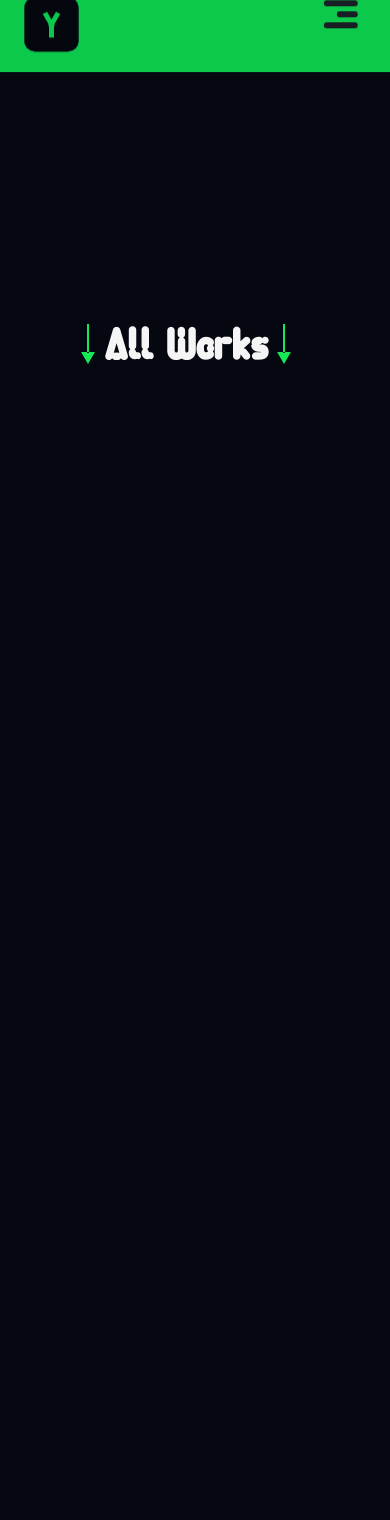
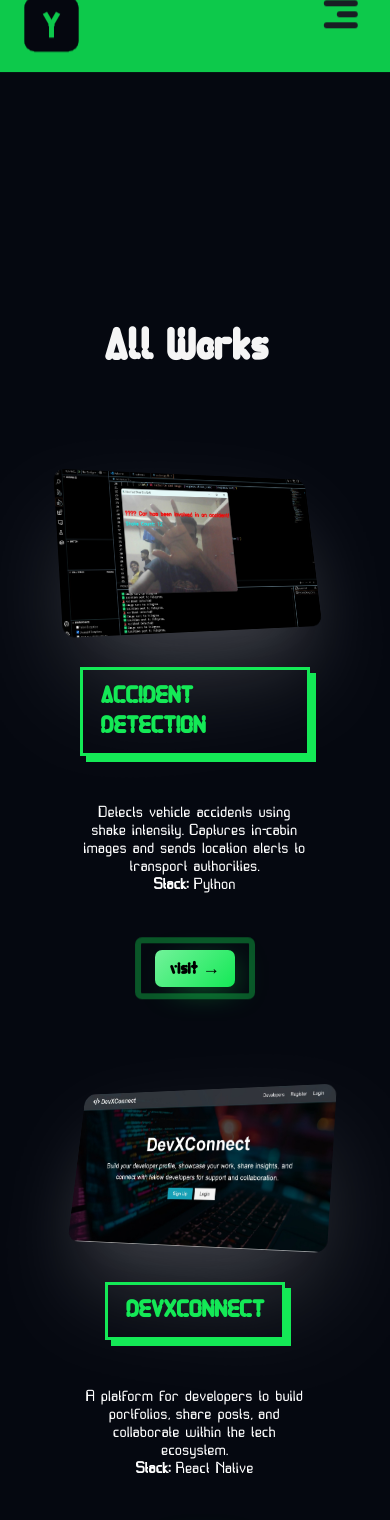
Before and after one commit to YunithYT/My-PORTFOLIO_SITE, a React (Create React App) app: page /work in a window 390 px wide. Shown: the top 1520 px of the page. Built offline with nearby package versions, Linux system fonts and the light colour scheme.

Commit message:
Add rewrite rule for client-side routing

```diff
--- a/src/pages/Work/work.js
+++ b/src/pages/Work/work.js
@@ -1,7 +1,4 @@
-// src/pages/Work/work.js (Final Corrected Version)
-
-import React, { useEffect, useRef } from 'react';
-import './work.scss';
+import './work.scss'
 import accidentDetectionImg from "../../assets/images/accidentdetection.jpg";
 import devxconnectImg from "../../assets/images/devxconnect.jpg";
 import todolistImg from "../../assets/images/todolist.jpg";
@@ -11,61 +8,154 @@
 import weatherappImg from "../../assets/images/weather.jpg";
 
 function Work() {
-    const workRef = useRef(null);
-
-    // This effect runs once when the Work component first loads
-    useEffect(() => {
-        const element = workRef.current;
-        if (element) {
-            // Force the component to become visible by adding the 'show' class
-            element.classList.add('show');
-            element.classList.remove('hidden');
-        }
-    }, []); // The empty array [] ensures this runs only once
-
     return (
-        // Add the ref and a default 'hidden' class to the main container
-        <div className="work hidden" ref={workRef}>
+        <div className="work">
             <div className="work-header">
                 <span>
                     <svg width="16" height="40" viewBox="0 0 8 20" fill="none" xmlns="http://www.w3.org/2000/svg">
-                        <path d="M4 20L0.535898 14L7.4641 14L4 20ZM3.5 -4.37114e-08L3.5 14.5L4.5 14.5L4.5 4.37114e-08L3.5 -4.37114e-08Z" fill="#14E956"/>
+                        <path d="..." fill="#14E956"/>
                     </svg>
                     <h2>All Works</h2>
                     <svg width="16" height="40" viewBox="0 0 8 20" fill="none" xmlns="http://www.w3.org/2000/svg">
-                        <path d="M4 20L0.535898 14L7.4641 14L4 20ZM3.5 -4.37114e-08L3.5 14.5L4.5 14.5L4.5 4.37114e-08L3.5 -4.37114e-08Z" fill="#14E956"/>
+                        <path d="..." fill="#14E956"/>
                     </svg>
                 </span>
             </div>
             <div className="projects">
+
+                {/* Accident Detection */}
                 <div className="single">
-                    <div className="single-img"><img src={accidentDetectionImg} alt="Accident Detection"/></div>
-                    <div className="single-detail"><h4>Accident Detection</h4><p>Detects vehicle accidents using shake intensity. Captures in-cabin images and sends location alerts to transport authorities.<br/><strong>Stack:</strong> Python</p><div className="button-wrap"><a href="https://github.com/YunithYT/project-omega" target="_blank" rel="noopener noreferrer"><button className="button">Visit &rarr;</button></a></div></div>
+                    <div className="single-img">
+                        <img src={accidentDetectionImg} alt="Accident Detection" />
+                    </div>
+                    <div className="single-detail">
+                        <h4>Accident Detection</h4>
+                        <p>
+                            Detects vehicle accidents using shake intensity. Captures in-cabin images and sends location alerts to transport authorities.
+                            <br /><strong>Stack:</strong> Python
+                        </p>
+                        <div className="button-wrap">
+                            <a href="https://github.com/YunithYT/project-omega" target="_blank" rel="noopener noreferrer">
+                                <button className="button">Visit &rarr;</button>
+                            </a>
+                        </div>
+                    </div>
                 </div>
+
+                {/* DevXConnect */}
                 <div className="single reverse">
-                    <div className="single-img"><img src={devxconnectImg} alt="DevXConnect"/></div>
-                    <div className="single-detail"><h4>DevXConnect</h4><p>A platform for developers to build portfolios, share posts, and collaborate within the tech ecosystem.<br/><strong>Stack:</strong> React Native</p><div className="button-wrap"><a href="https://devxconnect.onrender.com" target="_blank" rel="noopener noreferrer"><button className="button">Visit &rarr;</button></a></div></div>
+                    <div className="single-img">
+                        <img src={devxconnectImg} alt="DevXConnect" />
+                    </div>
+                    <div className="single-detail">
+                        <h4>DevXConnect</h4>
+                        <p>
+                            A platform for developers to build portfolios, share posts, and collaborate within the tech ecosystem.
+                            <br /><strong>Stack:</strong> React Native
+                        </p>
+                        <div className="button-wrap">
+                             <a href="https://devxconnect.onrender.com" target="_blank" rel="noopener noreferrer">
+                                <button className="button">Visit &rarr;</button>
+                            </a>
+                        </div>
+                    </div>
                 </div>
+
+                {/* TodoList */}
                 <div className="single">
-                    <div className="single-img"><img src={todolistImg} alt="TodoList"/></div>
-                    <div className="single-detail"><h4>TodoList</h4><p>Manage tasks with subject, date, and progress tracking. Supports toggling, editing, and deletion.<br/><strong>Stack:</strong> Spring Boot, Hibernate</p><div className="button-wrap"><a href="https://spring-boot-todo-app-nmh1.onrender.com" target="_blank" rel="noopener noreferrer"><button className="button">Visit &rarr;</button></a></div></div>
+                    <div className="single-img">
+                        <img src={todolistImg} alt="TodoList" />
+                    </div>
+                    <div className="single-detail">
+                        <h4>TodoList</h4>
+                        <p>
+                            Manage tasks with subject, date, and progress tracking. Supports toggling, editing, and deletion.
+                            <br /><strong>Stack:</strong> Spring Boot, Hibernate
+                        </p>
+                        <div className="button-wrap">
+                            <a href="https://spring-boot-todo-app-nmh1.onrender.com" target="_blank" rel="noopener noreferrer">
+                                <button className="button">Visit &rarr;</button>
+                            </a>
+                        </div>
+                    </div>
                 </div>
+
+                {/* Bus Passenger Overload */}
                 <div className="single reverse">
-                    <div className="single-img"><img src={buspassengerImg} alt="Bus Passenger Overload"/></div>
-                    <div className="single-detail"><h4>Bus Passenger Overload</h4><p>Detects and alerts passenger overload with buzzer and message to authorities. Displays bus capacity to the driver.<br/><strong>Stack:</strong> C++ / IoT / Arduino IDE</p><div className="button-wrap"><a href="https://github.com/YunithYT/Team-Optimus" target="_blank" rel="noopener noreferrer"><button className="button">Visit &rarr;</button></a></div></div>
+                    <div className="single-img">
+                        <img src={buspassengerImg} alt="Bus Passenger Overload" />
+                    </div>
+                    <div className="single-detail">
+                        <h4>Bus Passenger Overload</h4>
+                        <p>
+                            Detects and alerts passenger overload with buzzer and message to authorities. Displays bus capacity to the driver.
+                            <br /><strong>Stack:</strong> C++ / IoT / Arduino IDE
+                        </p>
+                        <div className="button-wrap">
+                            <a href="https://github.com/YunithYT/Team-Optimus" target="_blank" rel="noopener noreferrer">
+                                <button className="button">Visit &rarr;</button>
+                            </a>
+                        </div>
+                    </div>
                 </div>
+
+                {/* Anti Sleep Glass */}
                 <div className="single">
-                    <div className="single-img"><img src={antisleepImg} alt="Anti Sleep Glass"/></div>
-                    <div className="single-detail"><h4>Anti Sleep Alarm Glass</h4><p>Eye blink sensor detects drowsiness in drivers. Activates buzzer, vibration, and stops motor.<br/><strong>Stack:</strong> C++ / IoT / Arduino</p><div className="button-wrap"><a href="https://github.com/YunithYT/ANTI-SLEEP-ALARM" target="_blank" rel="noopener noreferrer"><button className="button">Visit &rarr;</button></a></div></div>
+                    <div className="single-img">
+                        <img src={antisleepImg} alt="Anti Sleep Glass" />
+                    </div>
+                    <div className="single-detail">
+                        <h4>Anti Sleep Alarm Glass</h4>
+                        <p>
+                            Eye blink sensor detects drowsiness in drivers. Activates buzzer, vibration, and stops motor.
+                            <br /><strong>Stack:</strong> C++ / IoT / Arduino
+                        </p>
+                        <div className="button-wrap">
+                            <a href="https://github.com/YunithYT/ANTI-SLEEP-ALARM" target="_blank" rel="noopener noreferrer">
+                                <button className="button">Visit &rarr;</button>
+                            </a>
+                        </div>
+                    </div>
                 </div>
+
+                {/* Chat App */}
                 <div className="single reverse">
-                    <div className="single-img"><img src={chatappImg} alt="Chat App"/></div>
-                    <div className="single-detail"><h4>WebSocket Chat App</h4><p>A global chat app using WebSockets for real-time messaging between users.<br/><strong>Stack:</strong> Spring Boot</p><div className="button-wrap"><a href="https://global-chat-app-qyi4.onrender.com" target="_blank" rel="noopener noreferrer"><button className="button">Visit &rarr;</button></a></div></div>
+                    <div className="single-img">
+                        <img src={chatappImg} alt="Chat App" />
+                    </div>
+                    <div className="single-detail">
+                        <h4>WebSocket Chat App</h4>
+                        <p>
+                            A global chat app using WebSockets for real-time messaging between users.
+                            <br /><strong>Stack:</strong> Spring Boot
+                        </p>
+                        <div className="button-wrap">
+                            <a href=" https://global-chat-app-qyi4.onrender.com" target="_blank" rel="noopener noreferrer">
+                                <button className="button">Visit &rarr;</button>
+                            </a>
+                        </div>
+                    </div>
                 </div>
+
+                {/* Weather App */}
                 <div className="single">
-                    <div className="single-img"><img src={weatherappImg} alt="Weather App"/></div>
-                    <div className="single-detail"><h4>Weather App</h4><p>A Flutter app that displays real-time global weather conditions, humidity, and water levels with engaging animations.<br/><strong>Stack:</strong> Flutter / Dart</p><div className="button-wrap"><a href="https://mausamapp-59c48.web.app" target="_blank" rel="noopener noreferrer"><button className="button">Visit &rarr;</button></a></div></div>
+                    <div className="single-img">
+                        <img src={weatherappImg} alt="Weather App" />
+                    </div>
+                    <div className="single-detail">
+                        <h4>Weather App</h4>
+                        <p>
+                            A Flutter app that displays real-time global weather conditions, humidity, and water levels with engaging animations.
+                            <br /><strong>Stack:</strong> Flutter / Dart
+                        </p>
+                        <div className="button-wrap">
+                            <a href=" https://mausamapp-59c48.web.app" target="_blank" rel="noopener noreferrer">
+                                <button className="button">Visit &rarr;</button>
+                            </a>
+                        </div>
+                    </div>
                 </div>
+
             </div>
         </div>
     )
--- a/src/pages/Work/work.scss
+++ b/src/pages/Work/work.scss
@@ -1,31 +1,52 @@
 .work {
     margin-top: 15rem;
-
-    // Add these classes for the parent container animation
-    &.hidden {
-        opacity: 0;
+    @media (min-width: 1025px) and (max-width: 1300px){
     }
-    &.show {
-        opacity: 1;
-        transition: opacity 0.5s ease-in;
+    @media (min-width: 760px) and (max-width: 1024px) {
     }
-
+    @media (min-width: 480px) and (max-width: 759px) {
+    }
+    @media (max-width: 479px) {
+    }
     .work-header {
         display: flex;
         justify-content: flex-start;
         align-items: flex-start;
         padding-left: 5rem;
+        @media (min-width: 1025px) and (max-width: 1300px){
+        }
+        @media (min-width: 760px) and (max-width: 1024px) {
+        }
+        @media (min-width: 480px) and (max-width: 759px) {
+        }
+        @media (max-width: 479px) {
+        }
         span {
             display: flex;
+            @media (min-width: 1025px) and (max-width: 1300px){
+            }
+            @media (min-width: 760px) and (max-width: 1024px) {
+            }
+            @media (min-width: 480px) and (max-width: 759px) {
+            }
+            @media (max-width: 479px) {
+            }
             h2 {
                 margin: 0 .5rem;
                 padding: 0;
                 font-family: "Cyborg";
                 font-weight: 900;
+                @media (min-width: 1025px) and (max-width: 1300px){
+                }
+                @media (min-width: 760px) and (max-width: 1024px) {
+                }
+                @media (min-width: 480px) and (max-width: 759px) {
+                }
+                @media (max-width: 479px) {
                 }
             }
         }
-
+    }
     .projects {
         display: flex;
         flex-direction: column;
@@ -33,81 +54,140 @@
         align-items: center;
         margin: 3rem 0 7rem 0;
         padding: 0rem 5rem;
-
-        /* --- THIS IS THE FIX --- */
-        /* It forces individual project cards to appear when the main 'work' page loads. */
-        .work.show & .single {
-            opacity: 1;
-            transform: none; // Resets any starting transforms
-            transition: opacity 0.6s ease-out, transform 0.6s ease-out;
+        @media (min-width: 1025px) and (max-width: 1300px){
         }
-        /* Optional: Stagger the animation for a nice effect */
-        .work.show & .single:nth-child(1) { transition-delay: 0.1s; }
-        .work.show & .single:nth-child(2) { transition-delay: 0.2s; }
-        .work.show & .single:nth-child(3) { transition-delay: 0.3s; }
-        .work.show & .single:nth-child(4) { transition-delay: 0.4s; }
-        .work.show & .single:nth-child(5) { transition-delay: 0.5s; }
-        .work.show & .single:nth-child(6) { transition-delay: 0.6s; }
-        .work.show & .single:nth-child(7) { transition-delay: 0.7s; }
-        /* --- END OF FIX --- */
-
+        @media (min-width: 760px) and (max-width: 1024px) {
+        }
+        @media (min-width: 480px) and (max-width: 759px) {
+        }
+        @media (max-width: 479px) {
+        }
         .single {
             display: flex;
             justify-content: space-between;
             align-items: center;
             width: 100%;
             margin: 6rem 0rem;
-
-            // Set the default "hidden" state for the animation
-            opacity: 0;
-            transform: translateY(30px);
-
-            @media (max-width: 1024px) {
+            @media (min-width: 1025px) and (max-width: 1300px){
+            }
+            @media (min-width: 760px) and (max-width: 1024px) {
                 flex-direction: column;
                 margin: 5rem 0rem;
             }
-            @media (max-width: 759px) {
+            @media (min-width: 480px) and (max-width: 759px) {
+                flex-direction: column;
                 margin: 3rem 0rem;
             }
             @media (max-width: 479px) {
+                flex-direction: column;
                 margin: 2rem 0rem;
             }
-
             &.reverse {
                 flex-direction: row-reverse;
-                @media (max-width: 1024px) {
+                @media (min-width: 1025px) and (max-width: 1300px){
+                }
+                @media (min-width: 760px) and (max-width: 1024px) {
+                    flex-direction: column;
+                }
+                @media (min-width: 480px) and (max-width: 759px) {
+                    flex-direction: column;
+                }
+                @media (max-width: 479px) {
                     flex-direction: column;
                 }
                 .single-img img {
-                    transform: perspective(800px) rotateY(-25deg) scale(0.8) rotateX(10deg);
+                    transform:
+                      perspective(800px)
+                      rotateY(-25deg) scale(0.8)
+                      rotateX(10deg);
+                      filter: blur(0px);
+                      opacity: 1;
+                      transition: 0.6s ease all;
                       &:hover {
-                        transform: perspective(800px) rotateY(15deg) translateY(50px) rotateX(10deg) scale(1);
+                        box-shadow: 0px 19px 67px -38px rgba(155,156,159,0.8);
+                        transform:
+                          perspective(800px)
+                          rotateY(15deg)
+                          translateY(50px)
+                          rotateX(10deg)
+                          scale(1);
+                        filter: blur(.2px);
+                        opacity: 1;
+                      }
+                    @media (min-width: 1025px) and (max-width: 1300px){
+                    }
+                    @media (min-width: 760px) and (max-width: 1024px) {
+                    }
+                    @media (min-width: 480px) and (max-width: 759px) {
+                    }
+                    @media (max-width: 479px) {
+                    }
+                }
+                .single-detail {
+                    // align-items: flex-start;
+                    @media (min-width: 1025px) and (max-width: 1300px){
+                    }
+                    @media (min-width: 760px) and (max-width: 1024px) {
+                    }
+                    @media (min-width: 480px) and (max-width: 759px) {
+                    }
+                    @media (max-width: 479px) {
                     }
                 }
             }
-
             .single-img {
                 display: flex;
                 justify-content: center;
                 align-items: center;
                 width: 60%;
-                @media (max-width: 1024px) { width: 100%; }
-
+                @media (min-width: 1025px) and (max-width: 1300px){
+                }
+                @media (min-width: 760px) and (max-width: 1024px) {
+                    width: 100%;
+                }
+                @media (min-width: 480px) and (max-width: 759px) {
+                    width: 100%;
+                }
+                @media (max-width: 479px) {
+                    width: 100%;
+                }
                 img {
                     width: 700px;
                     height: 398px;
                     border-radius: 15px;
-                    box-shadow: rgba(155,156,159, 0.42) 0px 60px 123px -25px, rgba(155,156,159, 0.08) 0px 35px 75px -35px;
-                    transform: perspective(800px) rotateY(25deg) scale(0.8) rotateX(10deg);
+                    box-shadow: rgba(155,156,159, 0.42) 0px 60px 123px -25px,
+                    rgba(155,156,159, 0.08) 0px 35px 75px -35px;
+                    transform:
+                      perspective(800px)
+                      rotateY(25deg) scale(0.8)
+                      rotateX(10deg);
                       filter: blur(0px);
                       opacity: 1;
                       transition: 0.6s ease all;
                       &:hover {
                         box-shadow: 0px 19px 67px -38px rgba(155,156,159,0.8);
-                        transform: perspective(800px) rotateY(-15deg) translateY(-50px) rotateX(10deg) scale(1);
+                        transform:
+                          perspective(800px)
+                          rotateY(-15deg)
+                          translateY(-50px)
+                          rotateX(10deg)
+                          scale(1);
                         filter: blur(.2px);
+                        opacity: 1;
+                        @media (min-width: 1025px) and (max-width: 1300px){
                         }
-                    @media (max-width: 759px) {
+                        @media (min-width: 760px) and (max-width: 1024px) {
+                        }
+                        @media (min-width: 480px) and (max-width: 759px) {
+                        }
+                        @media (max-width: 479px) {
+                        }
+                      }
+                    @media (min-width: 1025px) and (max-width: 1300px){
+                    }
+                    @media (min-width: 760px) and (max-width: 1024px) {
+                    }
+                    @media (min-width: 480px) and (max-width: 759px) {
                         width: 500px;
                         height: 284px;
                     }
@@ -117,7 +197,6 @@
                     }
                 }
             }
-
             .single-detail {
                 display: flex;
                 justify-content: center;
@@ -126,31 +205,57 @@
                 width: 40%;
                 color: #fff;
                 padding: 1rem;
-                @media (max-width: 1024px) { width: 100%; }
-
+                @media (min-width: 1025px) and (max-width: 1300px){
+                }
+                @media (min-width: 760px) and (max-width: 1024px) {
+                    width: 100%;
+                }
+                @media (min-width: 480px) and (max-width: 759px) {
+                    width: 100%;
+                }
+                @media (max-width: 479px) {
+                    width: 100%;
+                }
                 h4 {
                    border: 3px solid #14e956;
                    color: #14e956;
                    box-shadow: 6px 6px 0px 0px rgba(20,233,86,1);
                    text-transform: uppercase;
+                   font-weight: 700;
+                   padding: .7rem 1.1rem;
                    font-family: "Cyborg";
                    font-weight: 900;
-                    padding: .7rem 1.1rem;
                    margin-bottom: 3rem;
-                    @media (max-width: 759px) { font-size: 1.8rem; }
-                    @media (max-width: 479px) { font-size: 1.5rem; }
+                   @media (min-width: 1025px) and (max-width: 1300px){
                 }
-
+                @media (min-width: 760px) and (max-width: 1024px) {
+                }
+                @media (min-width: 480px) and (max-width: 759px) {
+                    font-size: 1.8rem;
+                }
+                @media (max-width: 479px) {
+                    font-size: 1.5rem;
+                }
+                }
                 p {
                     margin: 0;
                     font-size: 18px;
                     text-align: center;
                     margin-bottom: 3.5rem;
-                    line-height: 1.6;
-                    @media (max-width: 759px) { font-size: 17px; }
-                    @media (max-width: 479px) { font-size: 16px; }
+                    @media (min-width: 1025px) and (max-width: 1300px){
                     }
-
+                    @media (min-width: 760px) and (max-width: 1024px) {
+                    }
+                    @media (min-width: 480px) and (max-width: 759px) {
+                        font-size: 17px;
+                    }
+                    @media (max-width: 479px) {
+                        font-size: 16px;
+                    }
+                    span {
+                        color: #14e956;
+                    }
+                }
                 .button-wrap {
                     height: max-content;
                     display: flex;
```
Lines whose indentation alone changed are shown as unchanged.
